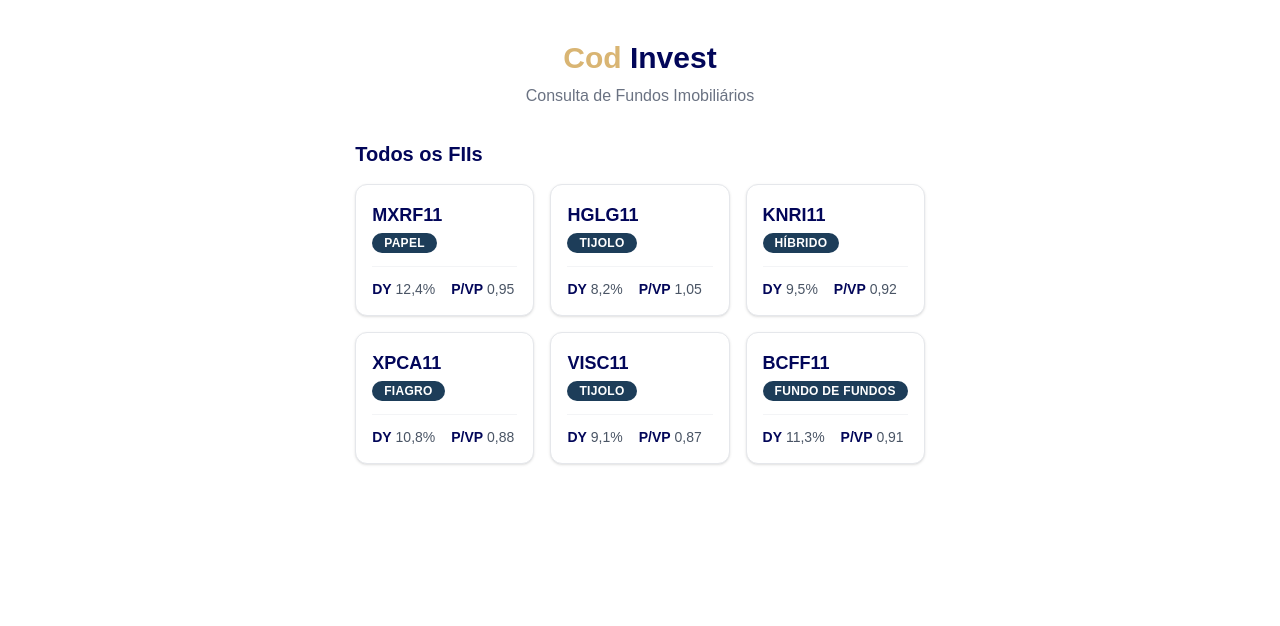
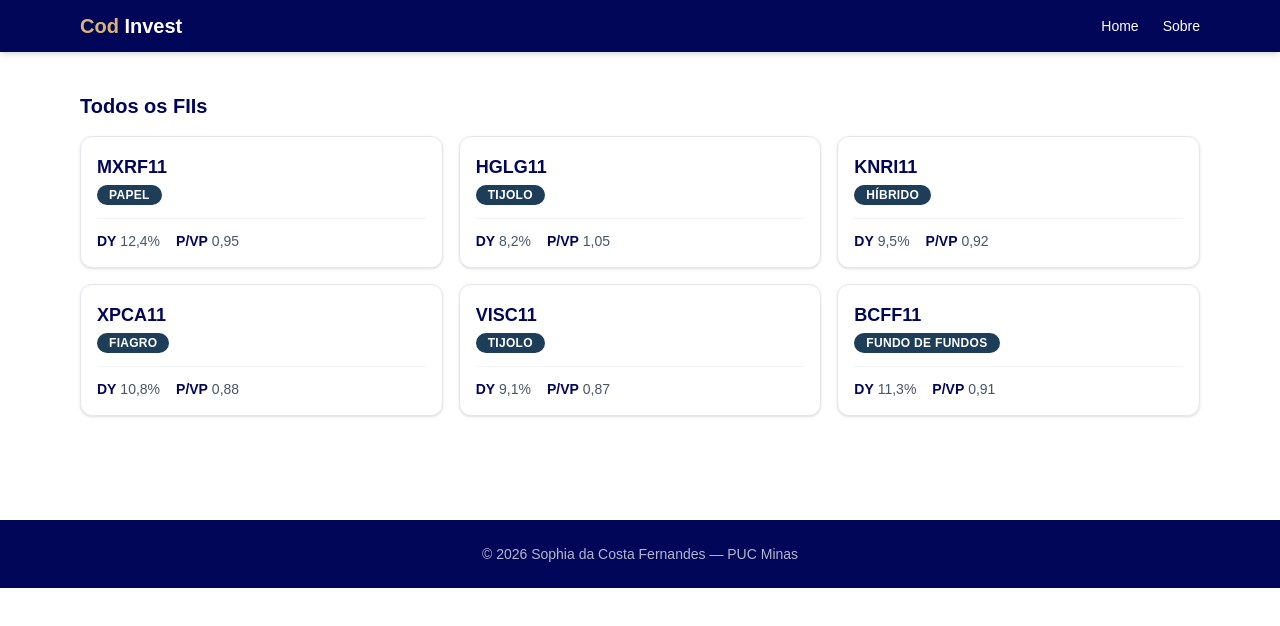
Before and after one commit to sophiafernandesc/cod-invest-project, a Next.js app: page / in a window 1280 px wide. Shown: the top 626 px of the page. Built offline with nearby package versions, Linux system fonts and the light colour scheme.

Commit message:
feat(web): adiciona layout global com navbar e footer

```diff
--- a/app/layout.tsx
+++ b/app/layout.tsx
@@ -1,33 +1,30 @@
+// app/layout.tsx
+// Este é o layout raiz — envolve TODAS as páginas da aplicação.
+// O que você colocar aqui (navbar, footer) aparece em todas as rotas.
+// O {children} é onde cada página (page.tsx) é injetada.
+
 import type { Metadata } from "next";
-import { Geist, Geist_Mono } from "next/font/google";
 import "./globals.css";
-
-const geistSans = Geist({
-  variable: "--font-geist-sans",
-  subsets: ["latin"],
-});
-
-const geistMono = Geist_Mono({
-  variable: "--font-geist-mono",
-  subsets: ["latin"],
-});
+import Navbar from "@/components/Navbar";
+import Footer from "@/components/Footer";
 
 export const metadata: Metadata = {
-  title: "Create Next App",
-  description: "Generated by create next app",
+  title: "Cod Invest — Consulta de FIIs",
+  description: "Painel de consulta de Fundos Imobiliários",
 };
 
 export default function RootLayout({
   children,
-}: Readonly<{
+}: {
   children: React.ReactNode;
-}>) {
+}) {
   return (
-    <html
-      lang="en"
-      className={`${geistSans.variable} ${geistMono.variable} h-full antialiased`}
-    >
-      <body className="min-h-full flex flex-col">{children}</body>
+    <html lang="pt-BR">
+      <body className="min-h-screen bg-[#F4F6F8] text-gray-800 antialiased">
+        <Navbar />
+        {children}
+        <Footer />
+      </body>
     </html>
   );
 }
--- a/app/page.tsx
+++ b/app/page.tsx
@@ -8,15 +8,7 @@ import { fiis } from "@/data/fiis";
 export default function Home() {
   return (
     <main className="mx-auto max-w-6xl px-4 py-10">
-      <h1 className="mb-2 text-center text-3xl font-bold text-[#020659]">
-        <span className="text-[#D9B573]">Cod</span> Invest
-      </h1>
-      <p className="mb-8 text-center text-gray-500">
-        Consulta de Fundos Imobiliários
-      </p>
-
       <h2 className="mb-4 text-xl font-bold text-[#020659]">Todos os FIIs</h2>
-
       {/* Grid responsivo: 1 coluna no mobile, 2 no tablet, 3 no desktop */}
       <div className="grid grid-cols-1 gap-4 sm:grid-cols-2 lg:grid-cols-3">
         {fiis.map((fii) => (
--- /dev/null
+++ b/components/Footer.tsx
@@ -0,0 +1,8 @@
+// components/Footer.tsx
+export default function Footer() {
+    return (
+      <footer className="mt-16 bg-[#020659] py-6 text-center text-sm text-white/70">
+        <p>© 2026 Sophia da Costa Fernandes — PUC Minas</p>
+      </footer>
+    );
+  }
--- /dev/null
+++ b/components/Navbar.tsx
@@ -0,0 +1,31 @@
+// components/Navbar.tsx
+import Link from "next/link";
+
+export default function Navbar() {
+  return (
+    <header className="sticky top-0 z-50 bg-[#020659] shadow-md">
+      <nav className="mx-auto flex max-w-6xl items-center justify-between px-4 py-3">
+        {/* Logo */}
+        <Link href="/" className="flex items-center gap-2">
+          <span className="text-xl font-bold text-white">
+            <span className="text-[#D9B573]">Cod</span> Invest
+          </span>
+        </Link>
+
+        {/* Links */}
+        <ul className="flex items-center gap-6 text-sm font-medium text-white">
+          <li>
+            <Link href="/" className="transition hover:text-[#D9B573]">
+              Home
+            </Link>
+          </li>
+          <li>
+            <Link href="/sobre" className="transition hover:text-[#D9B573]">
+              Sobre
+            </Link>
+          </li>
+        </ul>
+      </nav>
+    </header>
+  );
+}
```
